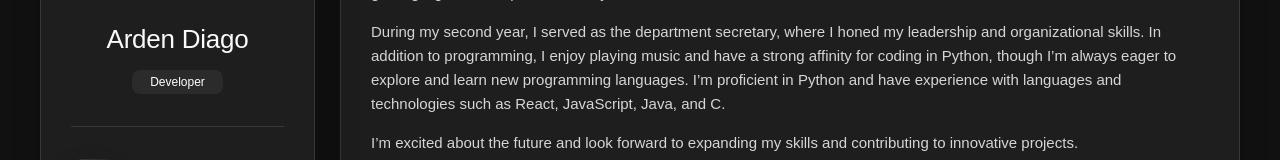
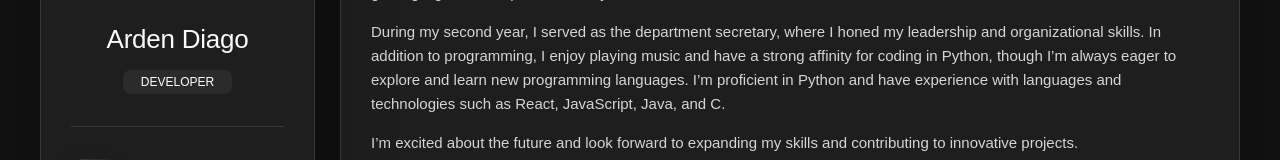
Before and after one commit to JEETANDAR/Professional_Resume_Format-PRF, a React (Vite) app: page / in a window 1280 px wide. Shown: the part 235-395 px from the top of the page. Built offline with nearby package versions, Linux system fonts and the light colour scheme.

Commit message:
added the a dynamic feature to the skill in the aside section

```diff
--- a/src/Components/SideBar/SideBar.jsx
+++ b/src/Components/SideBar/SideBar.jsx
@@ -10,9 +10,10 @@ import { chevronDown } from 'ionicons/icons';
 // Importing all the Data.
 import { iconDS, socialLinks } from "../../Data/iconDataSheet";
 
-import { useState } from "react";
+import { useState, useEffect } from "react";
 
 const skills = [
+  "Developer",
   "Backend Development",
   "python developer",
   "React developer",
@@ -23,6 +24,7 @@ const skills = [
 
 export default function SideBar() {
   const [btnActive, setBTNActive] = useState(0);
+  const [skillIndex, setSkillIndex] = useState(0);
 
   function butionState() {
     setBTNActive((prev) => !prev);
@@ -31,6 +33,14 @@ export default function SideBar() {
   if (document.documentElement.clientWidth > 1440) {
     setBTNActive((prev) => !prev);
   }
+
+  useEffect(() => {
+    const timeout = setTimeout(() => {
+      setSkillIndex((prev) => (prev === skills.length - 1 ? 0 : prev + 1));
+    }, 10000);
+
+    return () => clearTimeout(timeout); // Cleanup the timeout when component unmounts
+  }, [skillIndex, skills.length]);
 
   return (
     <>
@@ -44,7 +54,7 @@ export default function SideBar() {
             <h1 className="name" title="Richard hanrick">
               Arden Diago
             </h1>
-          <p className="title">Developer</p>
+          <p className="title">{skills[skillIndex].toUpperCase()}</p>
           </div>
           <button className="info_more-btn" data-sidebar-btn onClick={butionState}>
             <span>Show Contacts</span>
```
